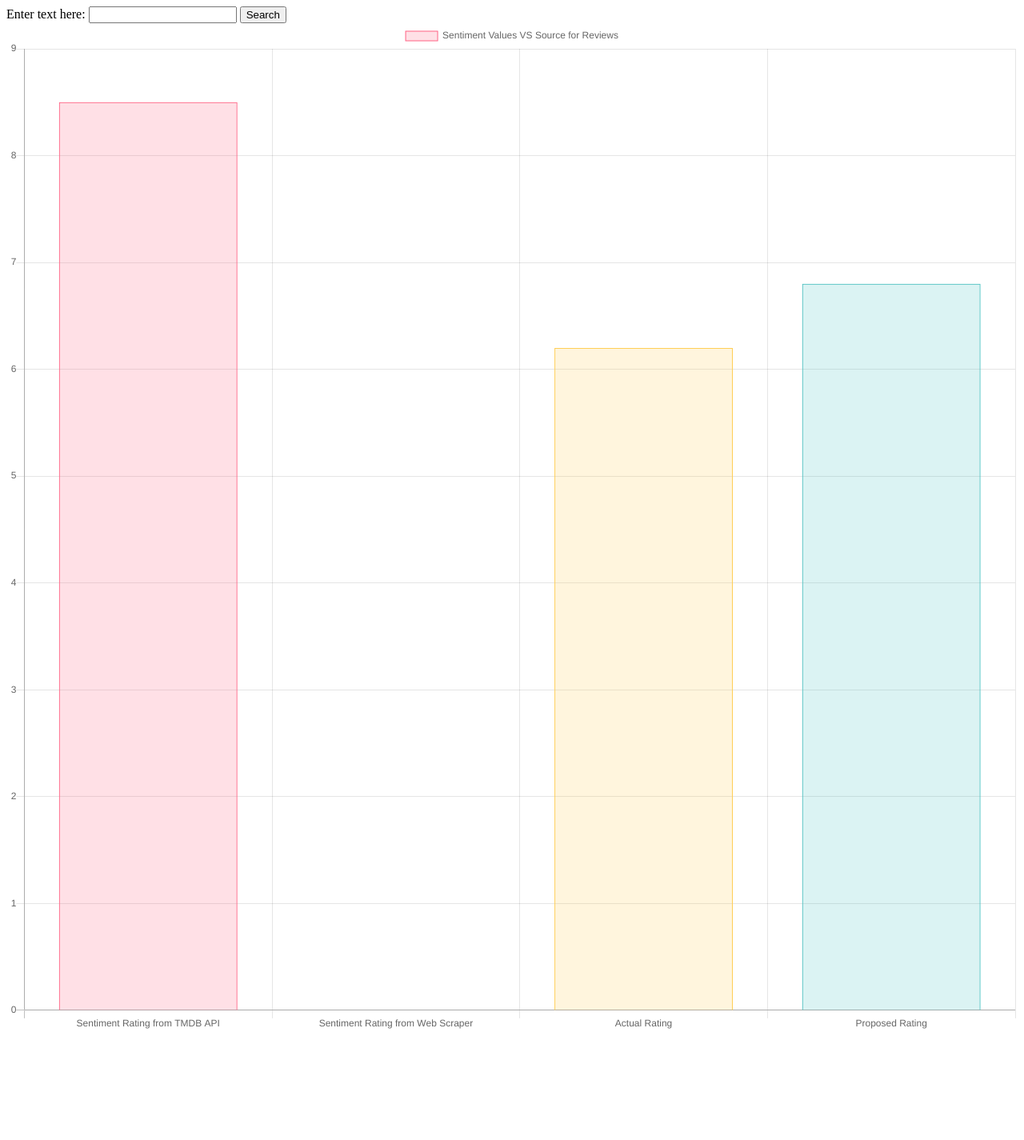
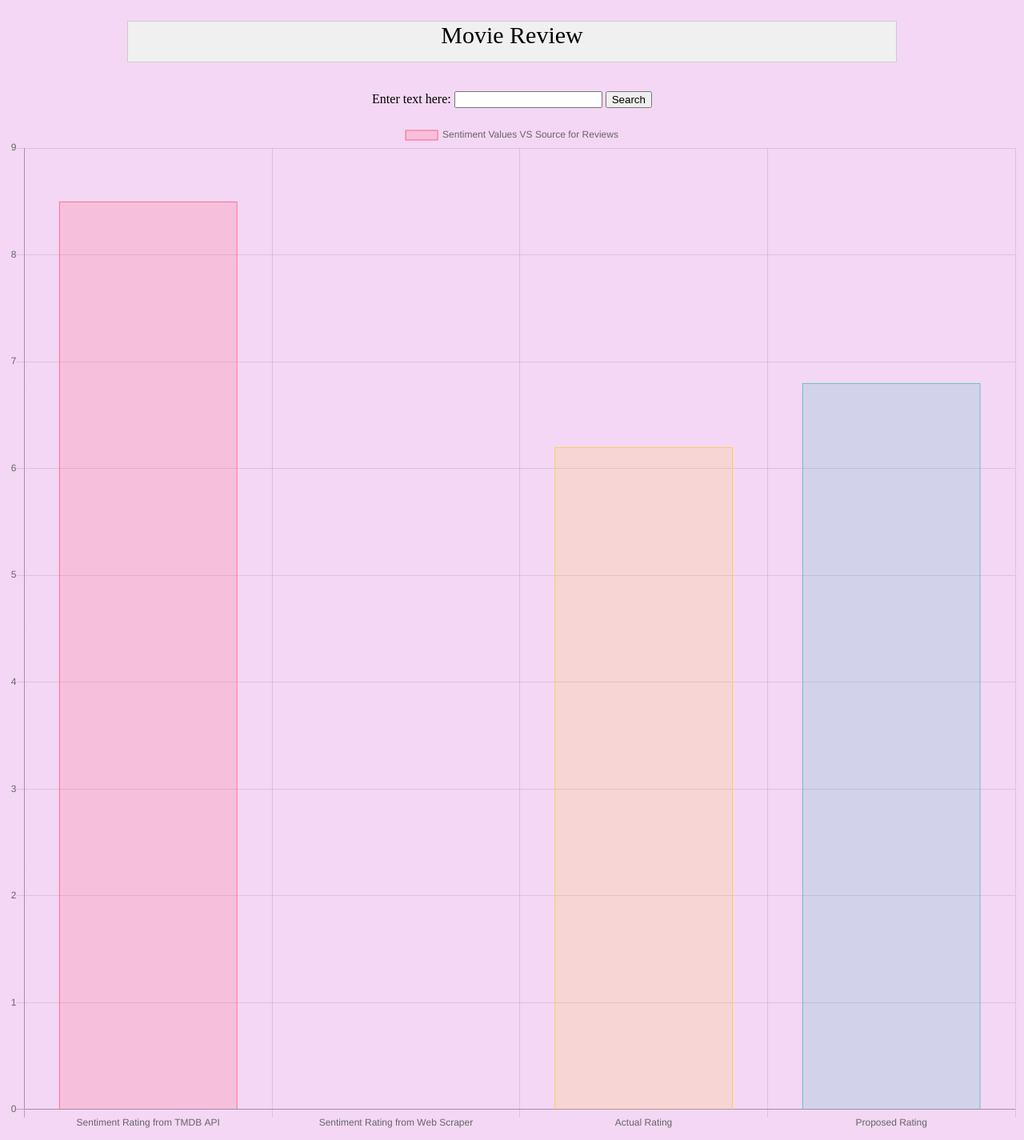
Before and after one commit to mamtoraah/Movie-Review-Sentiment-Analysis, a Django app: template MovieReviewApp/templates/MovieReviewApp/home.html in a window 1280 px wide. Shown: the whole page at 80% size. Before the commit the page ends 1286 px from the top, so only its background shows below. Run offline with Django 3.2, Linux system fonts and the light colour scheme; the template is opened without the code that fills it: most values are stand-ins (such as "Sample title", 1, 10 or a date in 2020); some libraries are stand-ins or nearby versions.

Commit message:
some UI changes, background not working

```diff
--- /dev/null
+++ b/MovieReviewApp/static/MovieReviewApp/style.css
@@ -0,0 +1,12 @@
+header {
+  height:50px;
+  background:#F0F0F0;
+  border:1px solid #CCC;
+  width:960px;
+  margin:0px auto;
+  font-size: 30px;
+}
+
+body {
+  background-color: #f4d7f4;
+}
--- a/MovieReviewApp/templates/MovieReviewApp/home.html
+++ b/MovieReviewApp/templates/MovieReviewApp/home.html
@@ -4,12 +4,14 @@
 {%endblock%}
 
 {%block body%}
-<div>
+<br>
+<div align='center'>
   <form action="" method="POST">
     {%csrf_token%}
     Enter text here: <input type="text" name='search_movie' id="search_movie">
     <button type="submit">Search</button>
   </form>
+<br>
 </div>
 {%if data == ''%}
 {%else%}
--- a/MovieReviewApp/templates/base.html
+++ b/MovieReviewApp/templates/base.html
@@ -1,8 +1,8 @@
+{% load static %}
 <!DOCTYPE html>
 <html lang="en">
 
 <head>
-
   <meta charset="UTF-8">
   <meta name="viewport" content="width=<device-width>, initial-scale=1.0">
   <meta http-equiv="X-UA-Compatible" content="ie=edge">
@@ -16,12 +16,24 @@
     integrity="sha384-7aThvCh9TypR7fIc2HV4O/nFMVCBwyIUKL8XCtKE+8xgCgl/PQGuFsvShjr74PBp"
     crossorigin="anonymous"></script>
   <script src="https://cdnjs.cloudflare.com/ajax/libs/Chart.js/2.4.0/Chart.min.js"></script>
+
+  <link rel="stylesheet" type="text/css" href="{% static 'MovieReviewApp/style.css' %}">
+
   {%block head%}<title>Document</title>{%endblock%}
 </head>
 
-<body class="container">
+<body class="container" style="background:url({%static '/img/background.jpg %'})">
+  <br>
+  <header align='center'>
+    Movie Review
+  </header>
+  <br>
   {%block body%}
   {%endblock%}
+
+  <footer>
+
+  </footer>
 </body>
 
 </html>
--- a/MovieReviewProject/settings.py
+++ b/MovieReviewProject/settings.py
@@ -119,3 +119,7 @@ USE_TZ = True
 # https://docs.djangoproject.com/en/2.1/howto/static-files/
 
 STATIC_URL = '/static/'
+STATICFILES_DIRS = (
+    os.path.join(BASE_DIR, '/MovieReviewApp/static/MovieReviewApp'),
+)
+STATIC_ROOT = os.path.join(BASE_DIR, 'staticfiles')
```
Also changed, not shown: static/MovieReviewApp/img/background.jpg (added), 1 other file.
